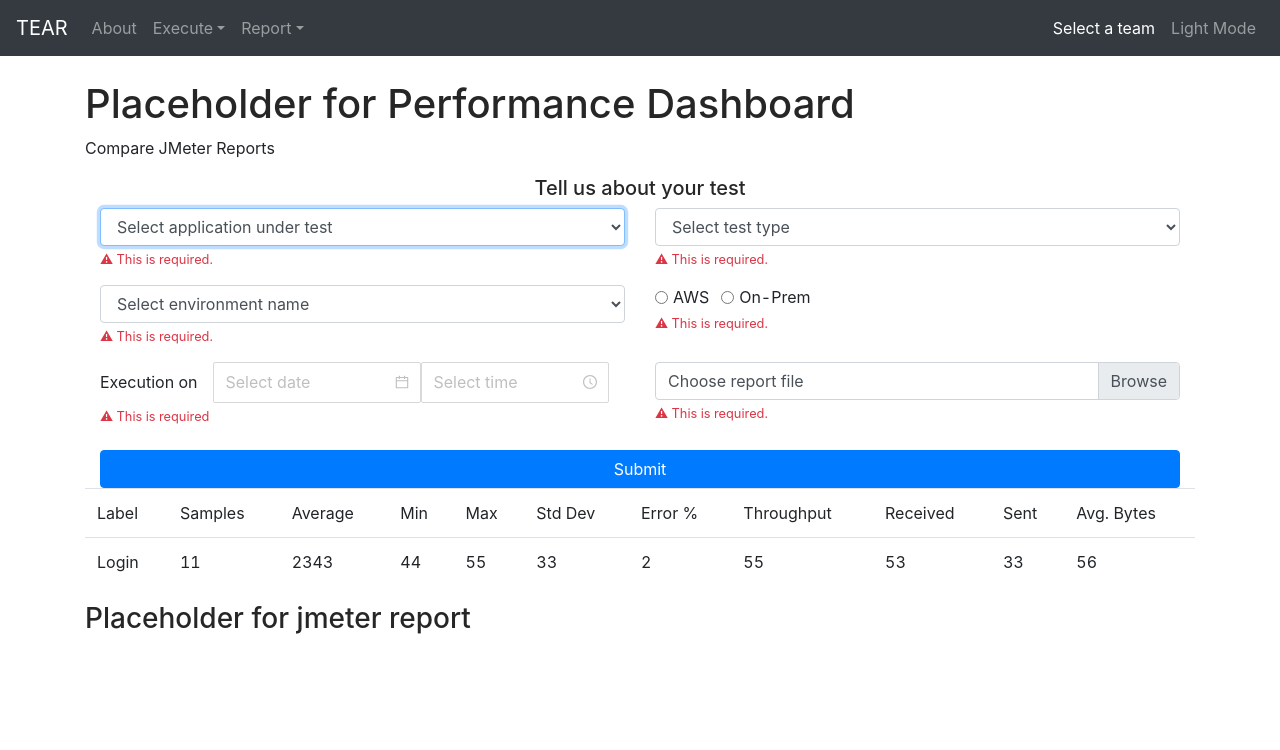
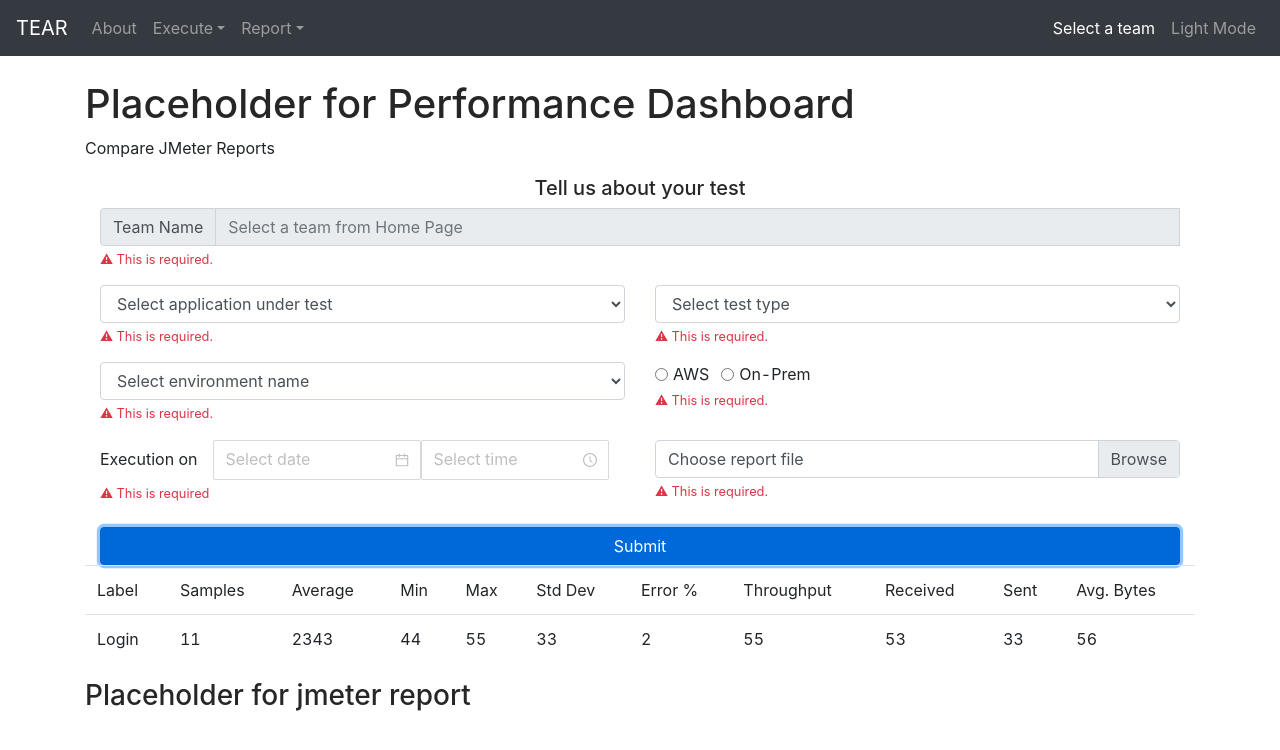
Before and after one commit to amarbir22/test-execution-and-reporting-app, a React (Create React App) app in the folder client/: page /performance in a window 1280 px wide. Both pictures are taken after a click on the input "Submit". Shown: the top 750 px of the page. Built offline with nearby package versions, Linux system fonts and the light colour scheme.

Commit message:
move all redux messages to notfication component

```diff
--- a/client/src/actions/reportActions.js
+++ b/client/src/actions/reportActions.js
@@ -19,6 +19,7 @@ export const addReport = (data) => (dispatch) => {
     .format('HH:mm');
 
   formData.append('file', data.fileData.file);
+  formData.append('teamName', data.teamName);
   formData.append('reportUUID', data.reportUUID);
   formData.append('applicationId', data.reportData.applicationId);
   formData.append('testType', data.reportData.testType);
--- a/client/src/components/add-report/AddReport.js
+++ b/client/src/components/add-report/AddReport.js
@@ -7,15 +7,17 @@ import Row from 'react-bootstrap/Row';
 import Col from 'react-bootstrap/Col';
 import 'antd/dist/antd.css';
 import { DatePicker, TimePicker } from 'antd';
+import InputGroup from 'react-bootstrap/InputGroup';
+import FormControl from 'react-bootstrap/FormControl';
 import { addReport } from '../../actions/reportActions';
-import AlertMessage from '../common/alert-message/AlertMessage';
 import { CLEAR_ERRORS, CLEAR_FILE } from '../../actions/types';
 
 function AddReport() {
   const [filename, setFilename] = useState('Choose report file');
   const [reportUUID] = useState(uuidv4());
   const [file, setFile] = useState('');
-  const reportData = useSelector((state) => state.report);
+  const teamData = useSelector((state) => state.team);
+
   const dispatch = useDispatch();
 
   const {
@@ -36,10 +38,11 @@ function AddReport() {
   };
 
   const onSubmit = ({
-    applicationId, testType, testEnvZone, testEnvName, executionDate, executionTime
+    applicationId, testType, testEnvZone, testEnvName, executionDate, executionTime, teamName
   }) => {
     const newReport = {
       reportUUID,
+      teamName,
       reportData: {
         applicationId,
         testType,
@@ -62,20 +65,35 @@ function AddReport() {
 
   return (
     <>
-      <div>
-        {
-          (reportData.message)
-          && (
-            <AlertMessage
-              alertMessage={reportData.message}
-              alertVariant="success"
-            />
-          )
-        }
-      </div>
       <div className="container mt-3">
         <Form onSubmit={handleSubmit(onSubmit)}>
           <h5 className="text-center">Tell us about your test</h5>
+          <InputGroup className="mb-3">
+            <InputGroup.Prepend>
+              <InputGroup.Text id="basic-addon1" disabled>Team Name</InputGroup.Text>
+            </InputGroup.Prepend>
+            <FormControl
+              disabled
+              name="teamName"
+              placeholder="Select a team from Home Page"
+              value={teamData.currentTeam.teamName}
+              aria-label="team-name"
+              ref={register({
+                required: 'This is required.',
+                minLength: {
+                  value: 2,
+                  message: 'Min length is 2'
+                }
+              })}
+            />
+            {errors.teamName && (
+              <div
+                className="invalid-feedback d-block errorMsg"
+              >
+                {errors.teamName.message}
+              </div>
+            )}
+          </InputGroup>
           <Row>
             <Col>
               <Form.Group controlId="addReportForm.applicationID">
--- a/client/src/components/add-team/AddTeamForm.js
+++ b/client/src/components/add-team/AddTeamForm.js
@@ -6,14 +6,12 @@ import InputGroup from 'react-bootstrap/InputGroup';
 import FormControl from 'react-bootstrap/FormControl';
 import ListGroup from 'react-bootstrap/ListGroup';
 import Button from 'react-bootstrap/Button';
-import { useDispatch, useSelector } from 'react-redux';
+import { useDispatch } from 'react-redux';
 import { addTeam } from '../../actions/teamActions';
-import AlertMessage from '../common/alert-message/AlertMessage';
 
 const AddTeamForm = () => {
   const [teamApps, setTeamApps] = useState([]);
   const [appName, setAppName] = useState();
-  const teamData = useSelector((state) => state.team);
   const dispatch = useDispatch();
 
 
@@ -55,15 +53,6 @@ const AddTeamForm = () => {
 
   return (
     <div className="container mb-3">
-      {
-        (teamData.message)
-        && (
-          <AlertMessage
-            alertMessage={teamData.message}
-            alertVariant="success"
-          />
-        )
-      }
       <h3>Create a team</h3>
       <Form onSubmit={handleSubmit(onSubmit)}>
         <InputGroup className="mb-3">
--- a/client/src/components/common/alert-message/AlertMessage.js
+++ b/client/src/components/common/alert-message/AlertMessage.js
@@ -2,18 +2,12 @@ import React, { useState, useEffect } from 'react';
 import Alert from 'react-bootstrap/Alert';
 import Button from 'react-bootstrap/Button';
 import PropTypes from 'prop-types';
-import { useDispatch } from 'react-redux';
-import { CLEAR_ERRORS } from '../../../actions/types';
 
 
-/**
- * @return {null}
- */
 function AlertMessage(props) {
   const [show, setShow] = useState(true);
-  const dispatch = useDispatch();
   const {
-    alertHeading, alertMessage, isShowAlertButton, alertVariant
+    alertHeading, alertMessage, isShowAlertButton, alertVariant, closeAction
   } = props;
 
   useEffect(() => {
@@ -22,12 +16,14 @@ function AlertMessage(props) {
 
   function onAlertClose() {
     setShow(false);
-    dispatch({ type: CLEAR_ERRORS });
+    if (closeAction) {
+      closeAction();
+    }
   }
 
   if (show) {
     return (
-      <Alert variant={alertVariant} onClose={onAlertClose} dismissible>
+      <Alert variant={alertVariant} onClose={onAlertClose} dismissible className="mb-0">
         {
           alertHeading
           && (
@@ -51,12 +47,14 @@ AlertMessage.propTypes = {
   alertHeading: PropTypes.string,
   alertMessage: PropTypes.string.isRequired,
   isShowAlertButton: PropTypes.bool,
-  alertVariant: PropTypes.string.isRequired
+  alertVariant: PropTypes.string.isRequired,
+  closeAction: PropTypes.func
 };
 
 AlertMessage.defaultProps = {
   isShowAlertButton: false,
-  alertHeading: null
+  alertHeading: null,
+  closeAction: null
 };
 
 export default AlertMessage;
--- a/client/src/components/notfication/Notification.js
+++ b/client/src/components/notfication/Notification.js
@@ -1,18 +1,55 @@
 import React from 'react';
-import { useSelector } from 'react-redux';
+import { useDispatch, useSelector } from 'react-redux';
 import AlertMessage from '../common/alert-message/AlertMessage';
+import { CLEAR_ERRORS, CLEAR_MESSAGE, CLEAR_TEAM_MESSAGE } from '../../actions/types';
 
 export default () => {
   const errors = useSelector((state) => state.errors);
-  if (!errors.errorMessage) {
-    return null;
-  }
+  const teamMessage = useSelector((state) => state.team.message);
+  const reportMessage = useSelector((state) => state.report.message);
+
+
+  const dispatch = useDispatch();
+
+  // TODO: add all notifications is a array in redux
   return (
     <div>
-      <AlertMessage
-        alertMessage={errors.errorMessage}
-        alertVariant="danger"
-      />
+      <div id="error-notice">
+        {
+          errors.errorMessage
+          && (
+            <AlertMessage
+              alertMessage={errors.errorMessage}
+              alertVariant="danger"
+              closeAction={() => dispatch({ type: CLEAR_ERRORS })}
+            />
+          )
+        }
+      </div>
+      <div id="team-notice">
+        {
+          teamMessage
+          && (
+            <AlertMessage
+              alertMessage={teamMessage}
+              alertVariant="success"
+              closeAction={() => dispatch({ type: CLEAR_TEAM_MESSAGE })}
+            />
+          )
+        }
+      </div>
+      <div id="report-notice">
+        {
+          reportMessage
+          && (
+            <AlertMessage
+              alertMessage={reportMessage}
+              alertVariant="success"
+              closeAction={() => dispatch({ type: CLEAR_MESSAGE })}
+            />
+          )
+        }
+      </div>
     </div>
   );
 };
--- a/client/src/components/show-report/ShowReport.js
+++ b/client/src/components/show-report/ShowReport.js
@@ -27,6 +27,15 @@ const ShowReport = () => {
 
 
   const columns = [
+    {
+      title: 'Team Name',
+      dataIndex: 'teamName',
+      key: 'teamName',
+      sorter: (a, b) => a.teamName.localeCompare(b.teamName),
+      sortOrder: sortedInfo.columnKey === 'teamName' && sortedInfo.order,
+      ellipsis: true,
+      hide: false
+    },
     {
       title: 'Application',
       dataIndex: 'applicationId',
@@ -75,7 +84,7 @@ const ShowReport = () => {
     },
     {
       title: 'Execution Time',
-      dataIndex: 'executionTime',
+      dataIndex: 'reportData.executionTime',
       key: 'executionTime',
       sorter: (a, b) => moment(a.executionTime)
         .unix() - moment(b.executionTime)
@@ -103,7 +112,7 @@ const ShowReport = () => {
           <Table
             loading={report.isLoading}
             columns={columns}
-            dataSource={report.reports.map((rp) => rp.reportData)}
+            dataSource={report.reports.map((rp) => rp)}
             onChange={handleChange}
           />
         </div>
```
Also changed, not shown: 2 other files (tests, documents, lock files or other folders).
